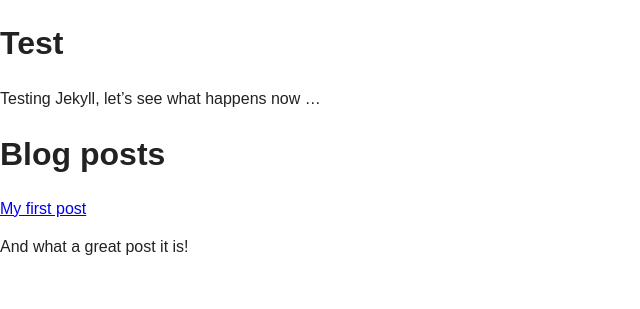
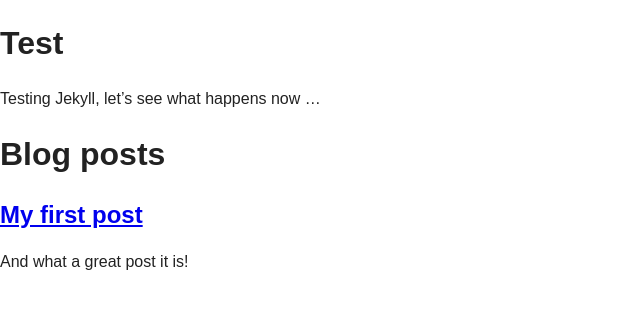
Before and after one commit to edaehn/bitsgalore.github.io, a Jekyll site: the page built from index.md, in a window 1280 px wide. Shown: the top 309 px of the page, without its empty margins (0-640 px from the left). Built offline with Jekyll 4.4.1, drawn with Linux system fonts in a browser that asks for light colours; nearby versions of some CDN libraries.

Commit message:
added some content

```diff
--- a/_layouts/default.html
+++ b/_layouts/default.html
@@ -22,7 +22,7 @@
         <![endif]-->
 
         <!-- Add your site or application content here -->
-        <p>{{ content }}</p>
+        {{ content }}
 
         <script src="//ajax.googleapis.com/ajax/libs/jquery/1.10.2/jquery.min.js"></script>
         <script>window.jQuery || document.write('<script src="js/vendor/jquery-1.10.2.min.js"><\/script>')</script>
--- a/_layouts/post.html
+++ b/_layouts/post.html
@@ -22,8 +22,8 @@
         <![endif]-->
 
         <!-- Add your site or application content here -->
-		<h1>{{ content.title }}</h1>
-        <p>{{ content }}</p>
+		<h1>{{ page.title }}</h1>
+        {{ content }}
 
         <script src="//ajax.googleapis.com/ajax/libs/jquery/1.10.2/jquery.min.js"></script>
         <script>window.jQuery || document.write('<script src="js/vendor/jquery-1.10.2.min.js"><\/script>')</script>
--- a/index.md
+++ b/index.md
@@ -10,6 +10,6 @@ Testing Jekyll, let's see what happens now ...
 # Blog posts
 
 {% for post in site.posts %}
-   <a href="{{ post.url }}">{{ post.title }}</a>
+   <h2><a href="{{ post.url }}">{{ post.title }}</a></h2>
    <p>{{ post.excerpt }}</p>
 {% endfor %}
```
Also changed, not shown: 2 other files.
